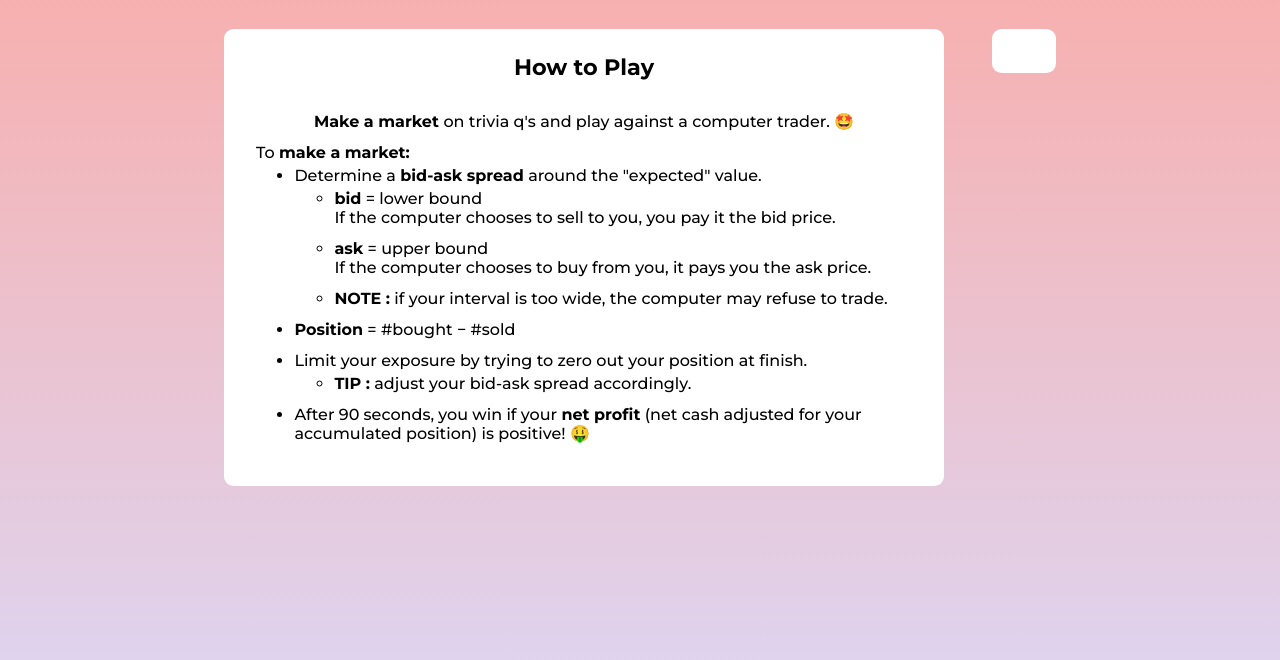
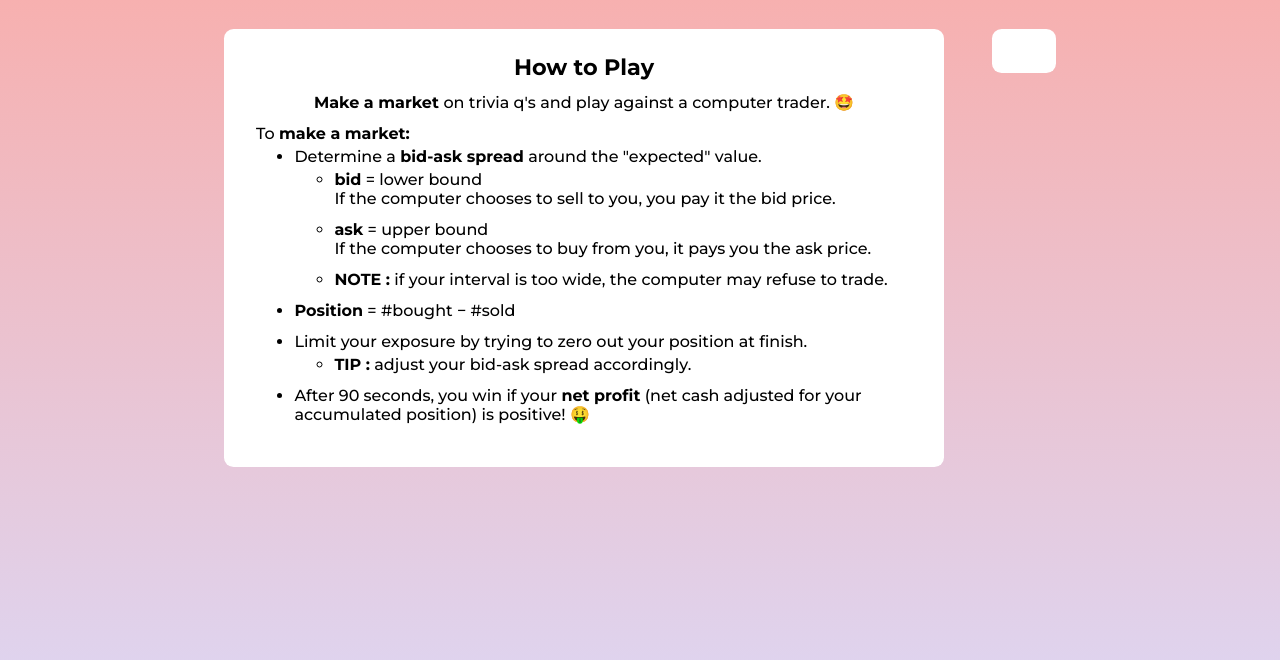
Before and after one commit to leekathy/compute, a website with bundled scripts: page public/index.html in a window 1280 px wide. Shown: the part 81-741 px from the top of the page. Built offline with nearby package versions, Linux system fonts and the light colour scheme; files whose address does not match are found by name.

Commit message:
Updated html.
Removed br elem to improve formating.

```diff
--- a/public/index.html
+++ b/public/index.html
@@ -32,7 +32,7 @@
     <main id="app">
       <section id="welcome">
         <div id="overview">
-          <h3>How to Play</h3><br>
+          <h3>How to Play</h3>
           <p><strong> Make a market </strong> on trivia q's and play against a computer trader. &#x1F929</p>
         </div>
         <p>To <strong>make a market:</strong></p>
```
